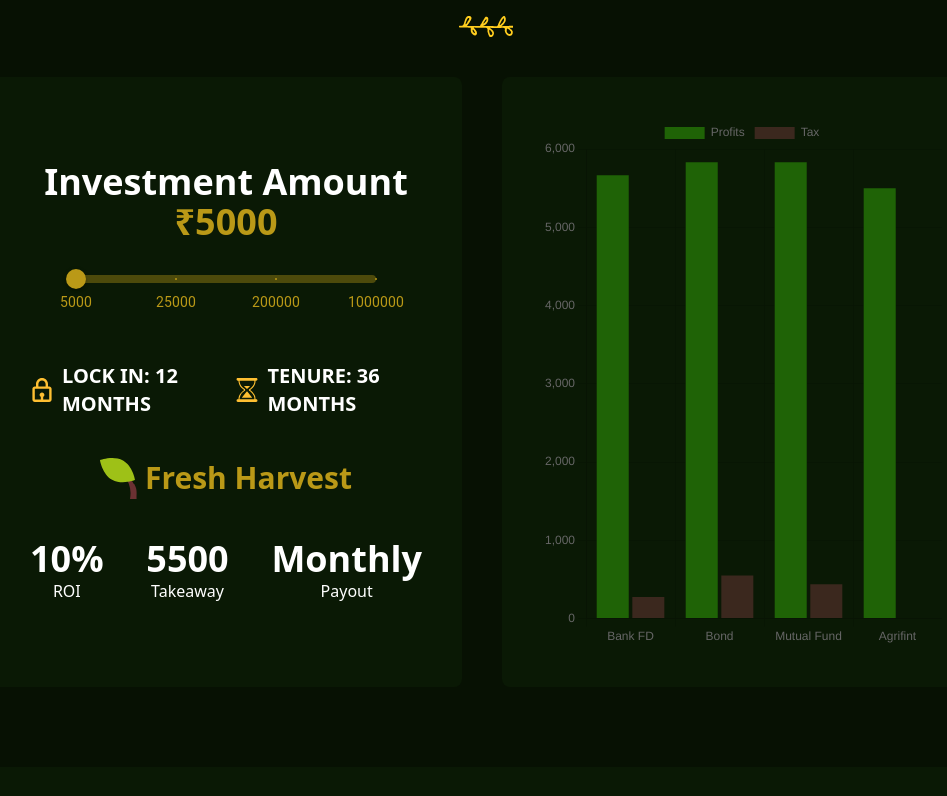
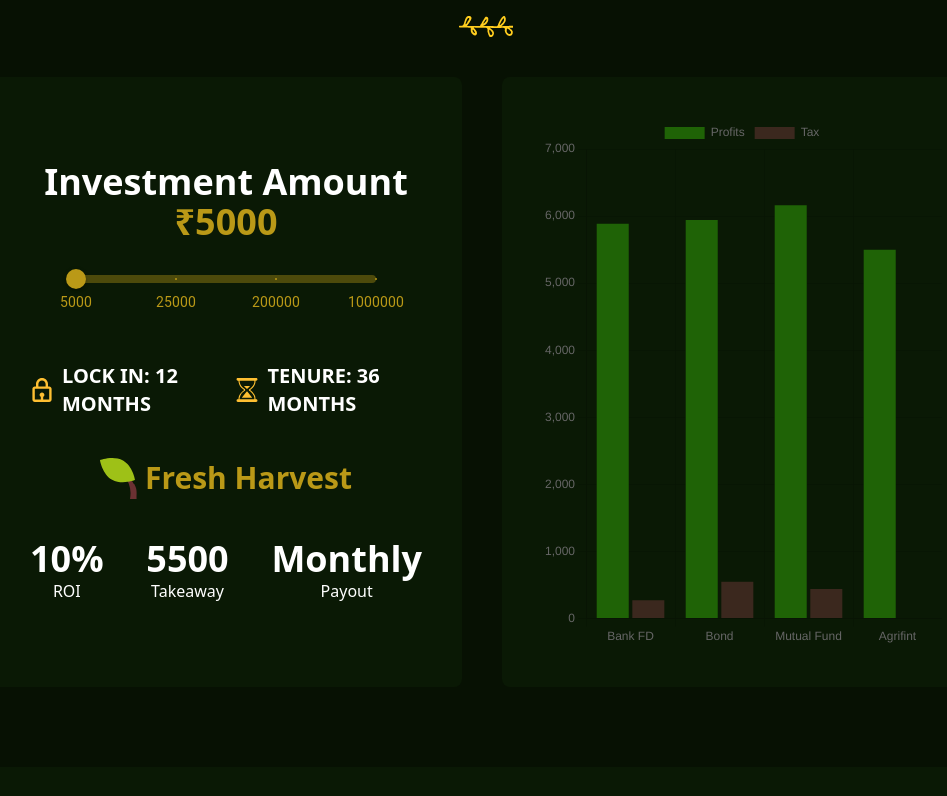
Before and after one commit to Tamdupagal/agri-fint, a Next.js app: page / in a window 1280 px wide. Shown: the part 4284-5080 px from the top of the page, without its empty margins (154-1101 px from the left). Built offline with nearby package versions, Linux system fonts and the light colour scheme.

Commit message:
final done

```diff
--- a/components/HomePages/Calculator.js
+++ b/components/HomePages/Calculator.js
@@ -86,14 +86,14 @@ const SliderBar = () => {
   const getTakeaway = parseInt(amount) + parseInt(amount * (rate / 100));
 
   const bankFdProfit =
-    parseInt(getTakeaway) + parseInt(getTakeaway * (3 / 100));
+    parseInt(getTakeaway) + parseInt(getTakeaway * (7 / 100));
   const bankFdTaxs = parseInt(getTakeaway) - parseInt(getTakeaway * (95 / 100));
 
-  const bondProfit = parseInt(getTakeaway) + parseInt(getTakeaway * (6 / 100));
+  const bondProfit = parseInt(getTakeaway) + parseInt(getTakeaway * (8 / 100));
   const bondTaxs = parseInt(getTakeaway) - parseInt(getTakeaway * (90 / 100));
 
   const mutualFundProfit =
-    parseInt(getTakeaway) + parseInt(getTakeaway * (6 / 100));
+    parseInt(getTakeaway) + parseInt(getTakeaway * (12 / 100));
   const mutualFundTaxs =
     parseInt(getTakeaway) - parseInt(getTakeaway * (92 / 100));
 
```
